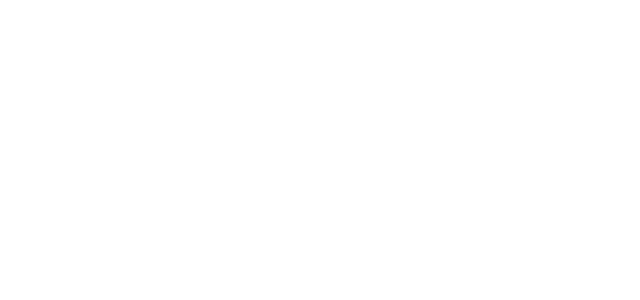
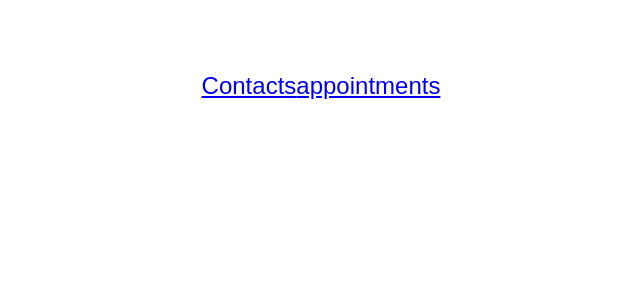
Before and after one commit to Siskyy/AppPlanner, a React (Create React App) app: page /contacts in a window 1280 px wide. Shown: the top 300 px of the page, without its empty margins (319-959 px from the left). Built offline with nearby package versions, Linux system fonts and the light colour scheme.

Commit message:
React Routing | Basic Css

```diff
--- a/public/index.css
+++ b/public/index.css
@@ -2,3 +2,19 @@
   padding: 0;
   font-family: Arial, Helvetica, sans-serif;
 }
+
+nav {
+  font-size: 1.5rem;
+  margin: 0 auto;
+  position: absolute;
+  left: 50%;
+  transform: translateX(-50%);
+  padding-top: 4rem;
+  display: flex;
+  display: block;
+  gap: 2rem;
+}
+
+nav > a {
+  gap: 2rem;
+}
--- a/src/App.js
+++ b/src/App.js
@@ -1,10 +1,41 @@
 import React from "react";
+import { Switch, Route, Redirect, NavLink } from "react-router-dom";
+
+import ContactsPage from './components/contactsPage/contactsPage';
+import AppointmentsPage from "./components/appointmentsPage/appointmentsPage";
 
 function App() {
 
+  const ROUTES = {
+    CONTACTS: '/contacts',
+    APOINTMENTS: 'appointments'
+  }
+
   return (
     <>
+      <nav>
+        <NavLink to={ROUTES.CONTACTS} activeClassName="active">
+          Contacts
+        </NavLink>
+        <NavLink to={ROUTES.APOINTMENTS} activeClassName="active">
+          appointments
+        </NavLink>
+      </nav>
+      <main>
+        <Switch>
+          <Route exact path="/">
+            <Redirect to={ROUTES.CONTACTS} />
+          </Route>
+          <Route path={ROUTES.CONTACTS}>
 
+            <ContactsPage />
+          </Route>
+          <Route path={ROUTES.APPOINTMENTS}>
+
+            <AppointmentsPage />
+          </Route>
+        </Switch>
+      </main>
     </>
   );
 }
```
